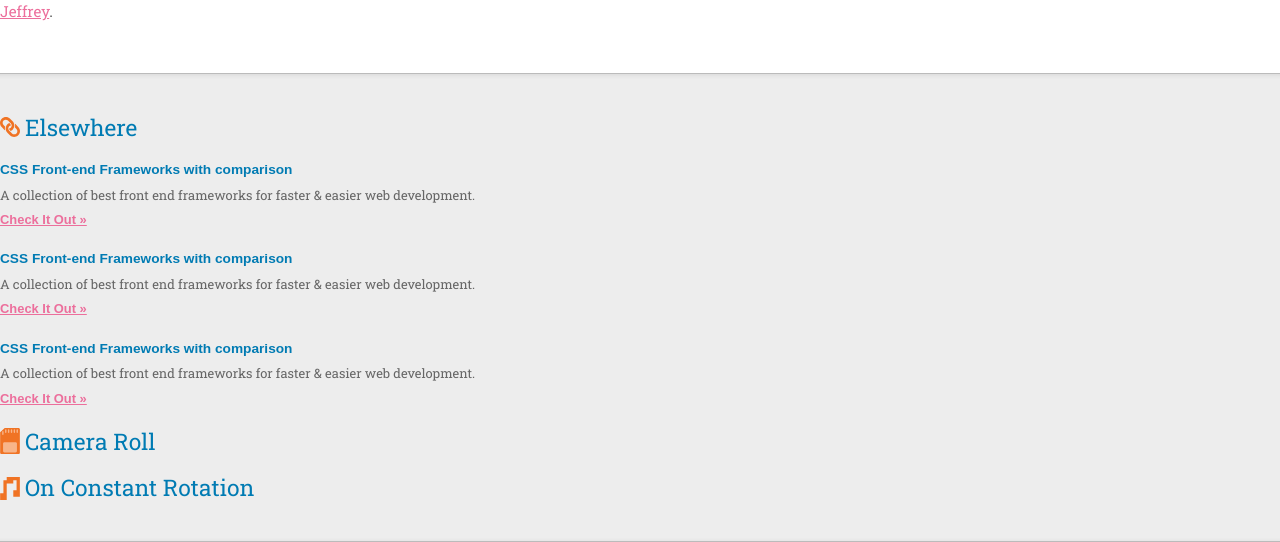
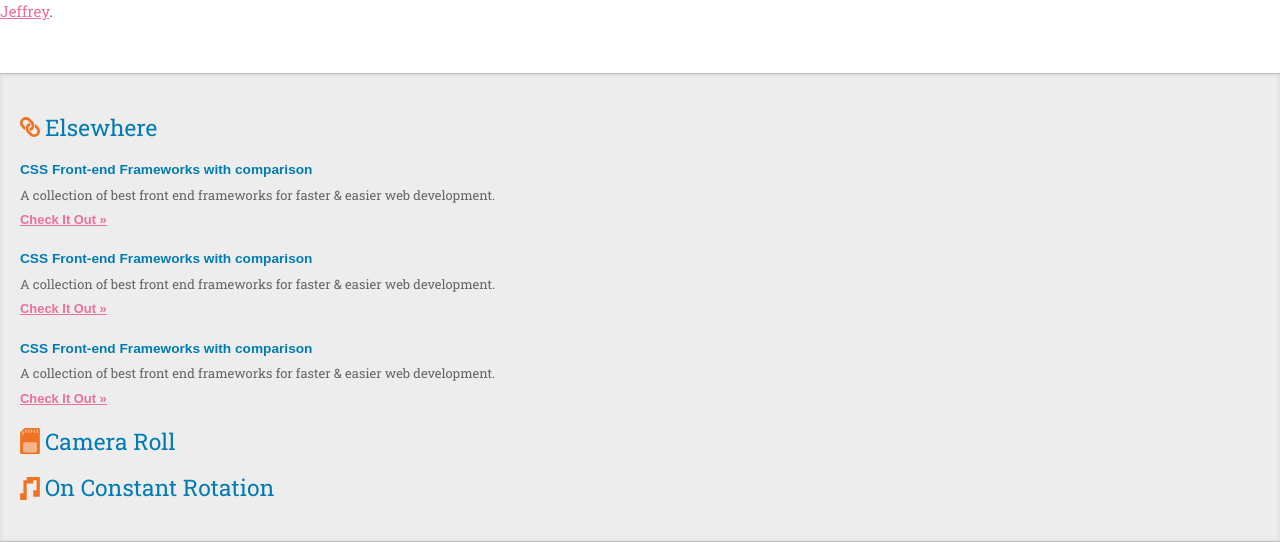
Before and after one commit to aapljack/aapljack.github.io, a Jekyll site: the page old-index.html, which Jekyll copies as it is, in a window 1280 px wide. Shown: the part 1572-2114 px from the top of the page. Built offline with Jekyll 4.4.1, drawn with Linux system fonts in a browser that asks for light colours; nearby versions of some CDN libraries; comment, search, counter and statistics services are not loaded.

Commit message:
Adjusted the column width on the main body and footer. Removed padding on the footer that was causing horzontal scroll bars.

```diff
--- a/_layouts/default.html
+++ b/_layouts/default.html
@@ -19,7 +19,7 @@
 </head>
 <body{% if page.body-class %} class="{{ page.body-class }}"{% endif %}>
   <div class="row">
-    <div class="small-10 small-offset-1 large-8 large-offset-2 column">
+    <div class="medium-10 medium-offset-1 large-8 large-offset-2 column">
       <header>
         <a href="/" title="Go to Homepage"><img src="/images/logo-large.png" /></a>
       </header>
@@ -28,7 +28,7 @@
   </div>
   <footer>
     <div class="row">
-      <div class="large-12 column">
+      <div class="small-12 column">
         <div class="row">
           <div class="elsewhere medium-4 columns">
             <h2><a href="https://pinboard.in/u:aapljack" title="Go to my pinboard page">Elsewhere</a></h2>
--- a/stylesheets/layout.scss
+++ b/stylesheets/layout.scss
@@ -75,9 +75,6 @@
   font-weight: 400;
   font-style: normal;
   line-height: 1.2;
-  @media (max-width: 767px) {
-
-  }
 }
 
 header {
@@ -106,11 +103,6 @@
       margin-bottom: 25px;
       @media (max-width: 767px) {
         font-size: 150%;
-      }
-    }
-    p {
-      @media (max-width: 767px) {
-        font-size: 90%;
       }
     }
     .image-block {
@@ -208,7 +200,6 @@
   border-bottom: 1px solid #bbb;
   -webkit-box-shadow: inset 0px 1px 5px 0px rgba(0, 0, 0, .1);
   box-shadow: inset 0px 1px 5px 0px rgba(0, 0, 0, .1);
-  margin: 0 -20px 20px;
   padding: 40px 20px 20px;
   h2 {
     margin-top: 0;
@@ -228,7 +219,7 @@
 }
 
 // Elsewhere Links
-// ----------------------------------------------------------------------------------------- //
+// ---------------------------------------- //
 
 .elsewhere {
   @media (max-width: 767px) {
```
